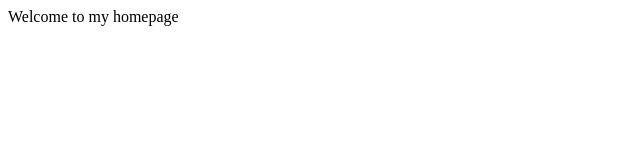
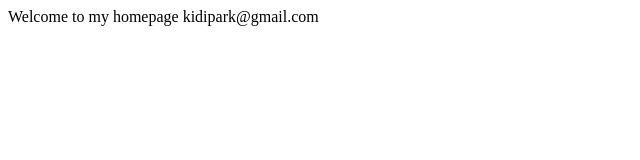
Before and after one commit to maul5/maul5.github.com, a plain HTML site: page index.html in a window 1280 px wide. Shown: the whole page, without its empty margins (0-640 px from the left). Drawn offline with Linux system fonts and the light colour scheme.

Commit message:
set email

```diff
--- a/index.html
+++ b/index.html
@@ -10,6 +10,7 @@
 	<article>
 		<section>
 			Welcome to my homepage
+			kidipark@gmail.com
 		</section>
 	</article>
 </body>
```
